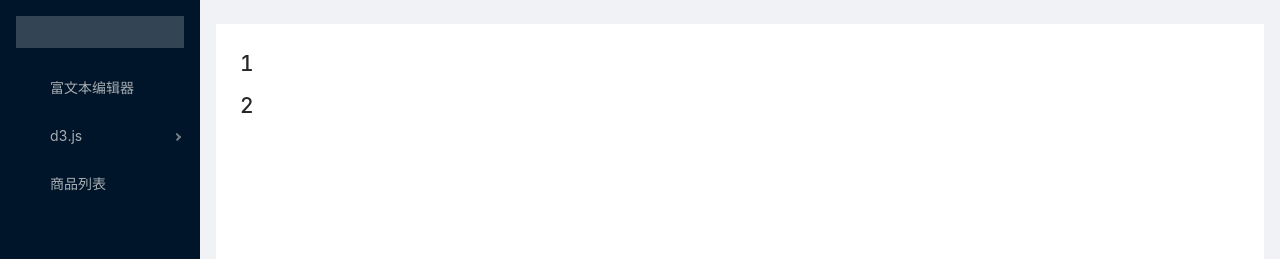
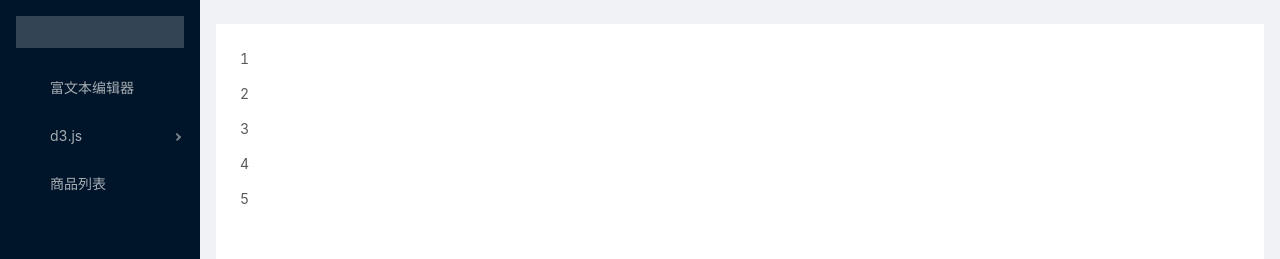
Before and after one commit to dengtao6200594/Vue_TS_Ant, a Vue app: page /d3/test in a window 1280 px wide. Shown: the top 259 px of the page. Built offline with nearby package versions, Linux system fonts and the light colour scheme; a small style sheet from the web is missing.

Commit message:
代码上传测试1

```diff
--- a/src/views/d3js/D3Test.vue
+++ b/src/views/d3js/D3Test.vue
@@ -1,16 +1,24 @@
 <template>
-  <div>
-    <h2>你</h2>
-    <h2>nimade</h2>
+  <div class="d3_container">
+    <p>你</p>
+    <p>nimade</p>
   </div>
 </template>
 
 <script>
 export default {
   name: "Test",
-  mounted(){
-    d3.selectAll('h2').data([1,2,3,4]).text(d=>d)
-  }
+  mounted() {
+    let h2 = d3
+    // 不能选择div#app
+      .select(".d3_container")
+      .selectAll("p")
+      .data([1, 2, 3, 4, 5])
+      .text((d) => d)
+      .enter()
+      .append("p")
+      .text((d) => d);
+  },
 };
 </script>
 
```
Also changed, not shown: package.json (+14 -1 lines), 2 other files (tests, documents, lock files or other folders).
